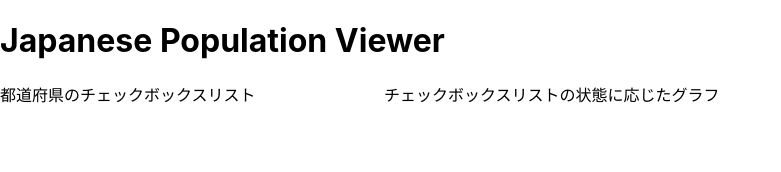
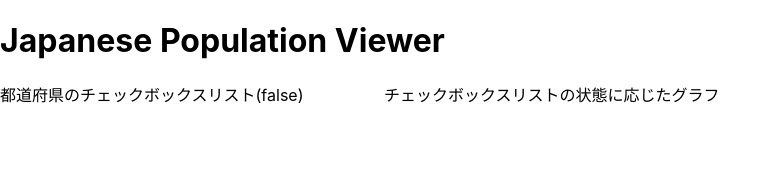
Before and after one commit to sug1t0m0/japanese_population_viewer, a React (Create React App) app: page / in a window 1280 px wide. Shown: the top 172 px of the page, without its empty margins (0-781 px from the left). Built offline with nearby package versions, Linux system fonts and the light colour scheme; no server answers.

Commit message:
都道府県一覧データを(雑に)取得
- https://opendata.resas-portal.go.jp/docs/api/v1/prefectures.html

```diff
--- /dev/null
+++ b/src/infrastructure/fetchWithResasApiKey.ts
@@ -0,0 +1,8 @@
+export async function fetchWithResasApiKey() {
+  // TODO url文字列の作成部分を外に逃がす
+  return await fetch('https://opendata.resas-portal.go.jp/api/v1/prefectures', {
+    headers: {
+      'X-API-KEY': process.env.REACT_APP_RESAS_API_KEY || '',
+    },
+  }).then((response) => response.json())
+}
--- /dev/null
+++ b/src/presentation/hooks/useDataApiHook.ts
@@ -0,0 +1,24 @@
+import { useEffect, useState } from 'react'
+import { fetchWithResasApiKey } from '../../infrastructure/fetchWithResasApiKey'
+
+export const useDataApiHook = () => {
+  const [data, setData] = useState('')
+  const [isLoading, setIsLoading] = useState(false)
+  const [isError, setIsError] = useState(false)
+
+  useEffect(() => {
+    const fetchData = async () => {
+      setIsError(false)
+      setIsLoading(true)
+      try {
+        const result = await fetchWithResasApiKey()
+        setData(result)
+      } catch (error) {
+        setIsError(true)
+      }
+      setIsLoading(false)
+    }
+    fetchData()
+  }, [])
+  return [{ data, isLoading, isError }]
+}
--- a/src/presentation/pages/populationGraph/index.tsx
+++ b/src/presentation/pages/populationGraph/index.tsx
@@ -2,12 +2,15 @@
 import React from 'react'
 import DesktopTemplate from '../../templates/desktop'
 import { css } from '@emotion/react'
+import { useDataApiHook } from '../../hooks/useDataApiHook'
 
 const PopulationGraphPage: React.FunctionComponent = () => {
+  const [data] = useDataApiHook()
+
   return (
     <DesktopTemplate>
       <div css={OuterStyle}>
-        <div css={leftContainerStyle}>都道府県のチェックボックスリスト</div>
+        <div css={leftContainerStyle}>{`都道府県のチェックボックスリスト(${!data.isLoading && !!data.data})`}</div>
         <div css={rightContainerStyle}>チェックボックスリストの状態に応じたグラフ</div>
       </div>
     </DesktopTemplate>
```
